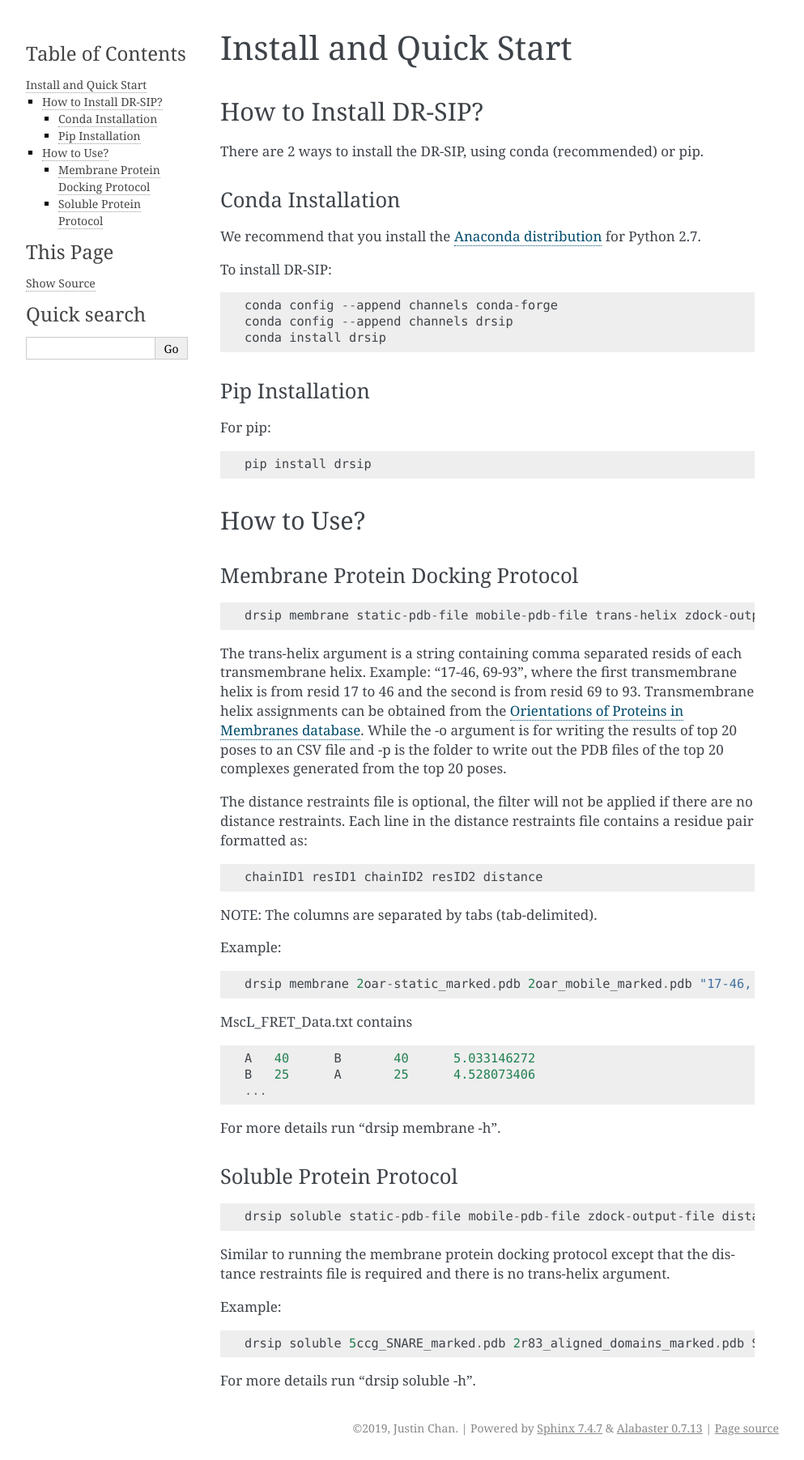
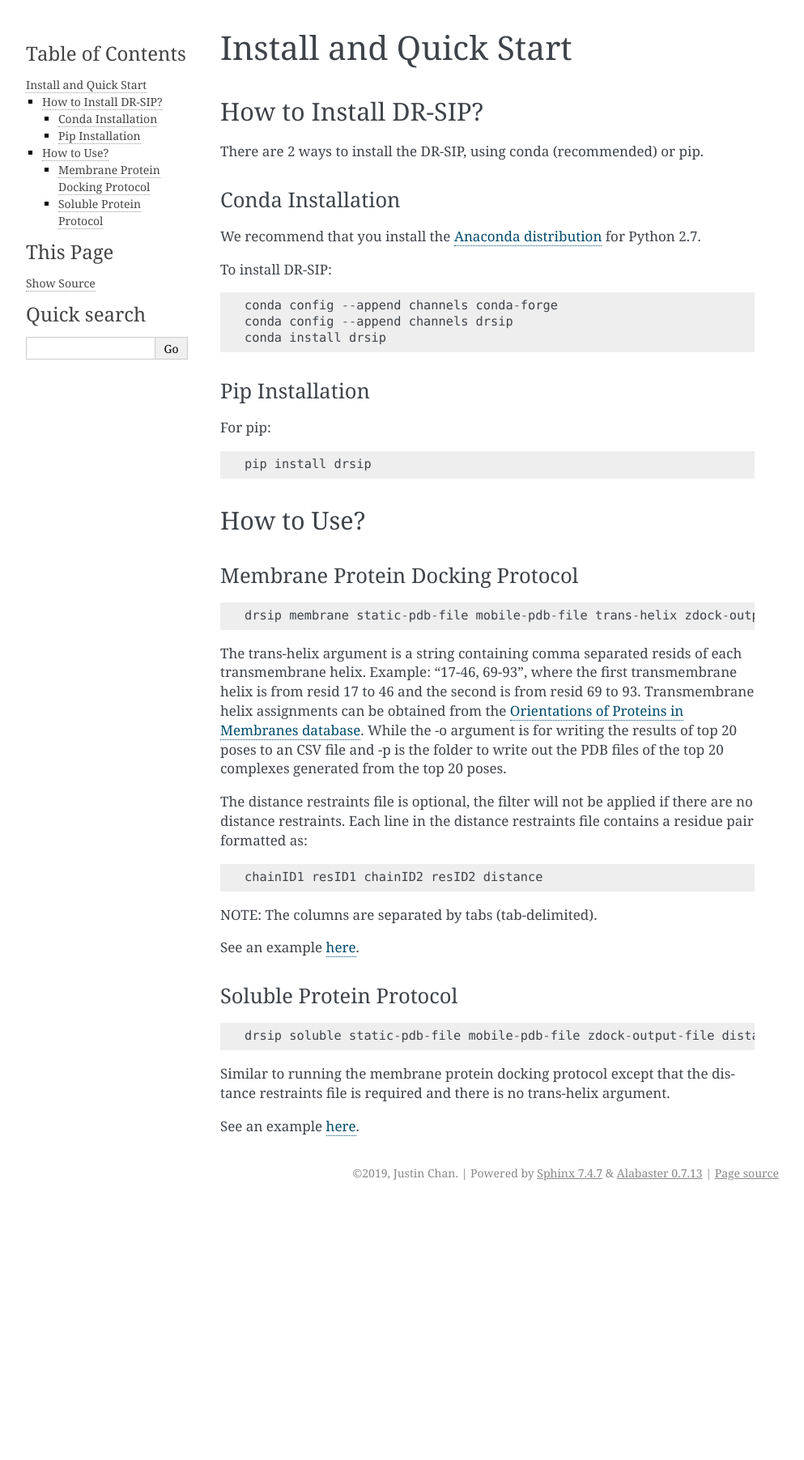
Before and after one commit to capslockwizard/drsip, a Sphinx documentation site: the page built from docs/quickstart.rst, in a window 1280 px wide. Shown: the whole page at 81% size, without its empty margins (148-1141 px from the left). Built offline with Sphinx 7.4.7, drawn with Linux system fonts in a browser that asks for light colours; after the commit the page ends 1488 px from its top, so only the background shows below that.

Commit message:
1. Added examples and documentation of these examples

```diff
--- a/docs/conf.py
+++ b/docs/conf.py
@@ -25,7 +25,7 @@
 # The short X.Y version
 version = u''
 # The full version, including alpha/beta/rc tags
-release = u'0.24'
+release = u'0.25'
 
 
 # -- General configuration ---------------------------------------------------
--- a/docs/index.rst
+++ b/docs/index.rst
@@ -22,6 +22,7 @@
    :caption: Contents:
 
    quickstart
+   example
    cite
    api
 
--- a/docs/quickstart.rst
+++ b/docs/quickstart.rst
@@ -39,17 +39,7 @@
 
 NOTE: The columns are separated by tabs (tab-delimited).
 
-Example::
-
-    drsip membrane 2oar-static_marked.pdb 2oar_mobile_marked.pdb "17-46, 69-93" MscL_54000_ZDOCK.out -d MscL_FRET_Data.txt -o MscL/DRSIP_results.csv -p MscL/
-
-MscL_FRET_Data.txt contains ::
-
-    A	40	B	40	5.033146272
-    B	25	A	25	4.528073406
-    ...
-
-For more details run "drsip membrane -h".
+See an example :ref:`here <example-HoTP>`.
 
 Soluble Protein Protocol
 ^^^^^^^^^^^^^^^^^^^^^^^^^^^^^^^^^^^^^^^^
@@ -59,8 +49,4 @@
 
 Similar to running the membrane protein docking protocol except that the distance restraints file is required and there is no trans-helix argument.
 
-Example::
-
-    drsip soluble 5ccg_SNARE_marked.pdb 2r83_aligned_domains_marked.pdb Syt1-SNARE_ZDOCK_54000.out Syt1-SNARE_FRET_Data.txt -o Syt1_SNARE/DRSIP_soluble_results.csv -p Syt1_SNARE/
-
-For more details run "drsip soluble -h".
+See an example :ref:`here <example-soluble>`.
--- a/setup.py
+++ b/setup.py
@@ -5,7 +5,7 @@
 
 setuptools.setup(
     name="drsip",
-    version="0.24",
+    version="0.25",
     author="Justin Chan",
     author_email="capslockwizard@gmail.com",
     description="DRSIP docking package",
```
Also changed, not shown: README.md (+28 -13 lines), docs/cite.rst (+6 -3 lines), docs/example.rst (added, +32 -0 lines), 2 other files.
